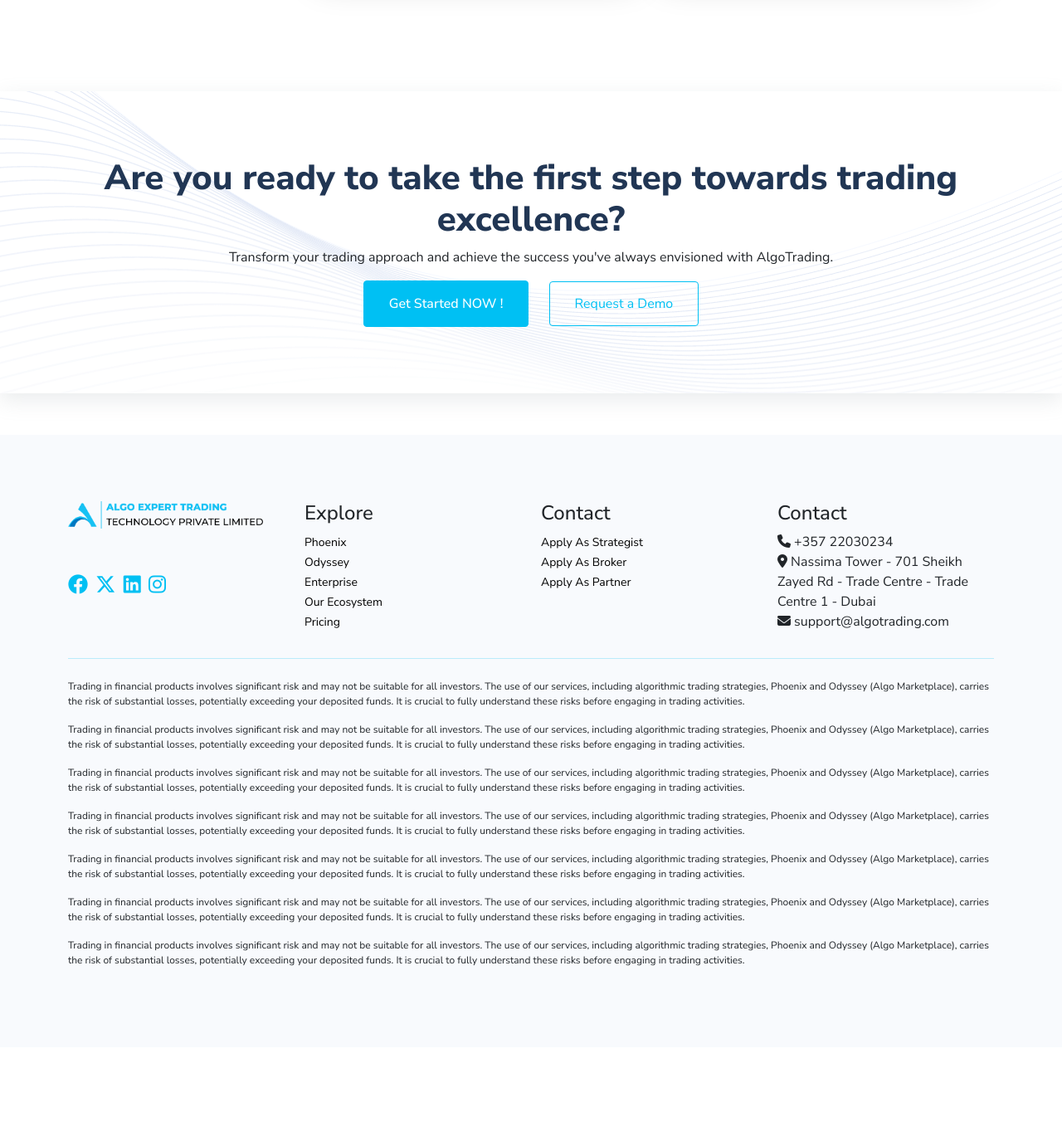
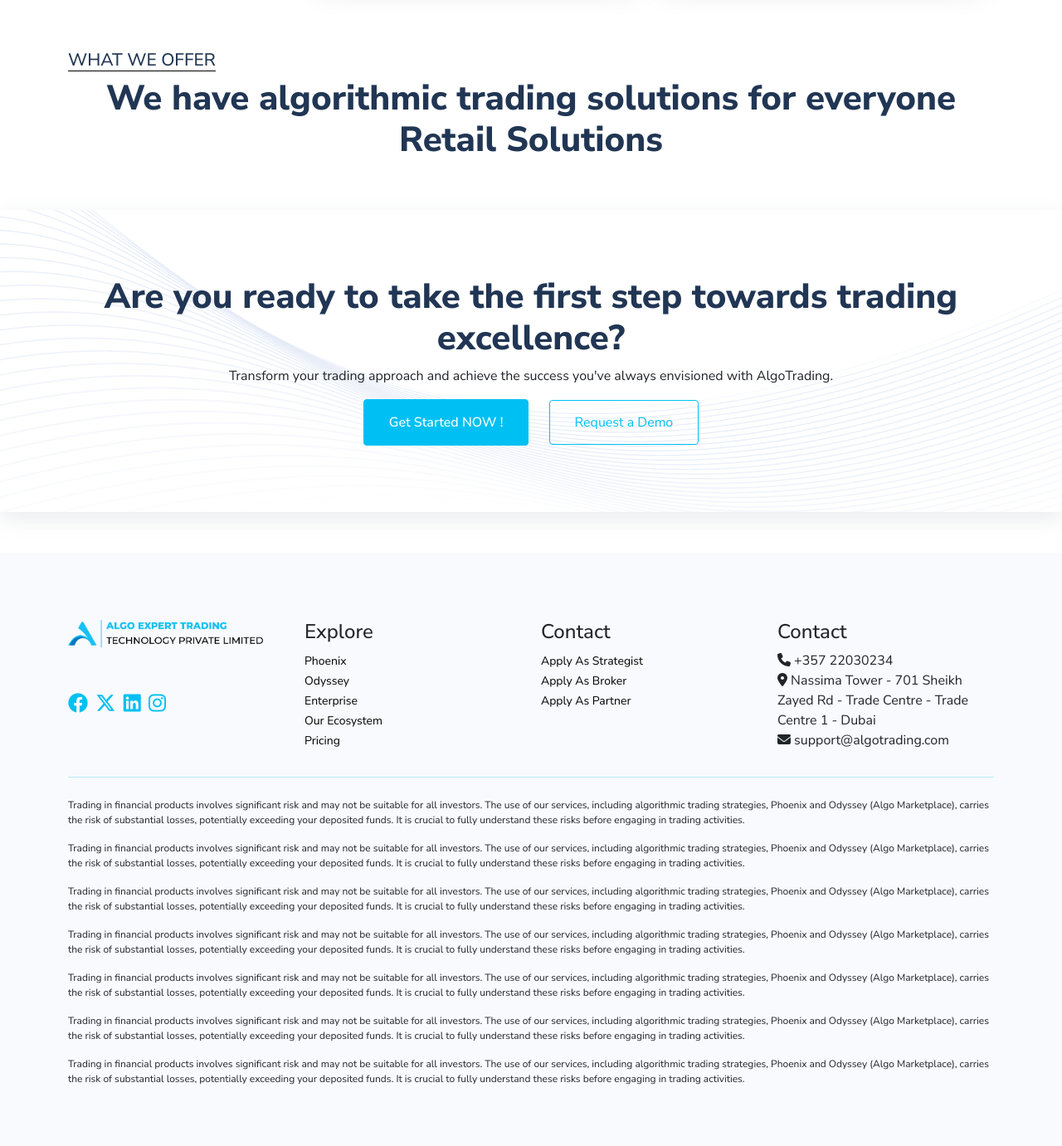
Before and after one commit to amitfxcareers/algotrading, a PHP site: page / in a window 1280 px wide; the page is wider, and only the part inside the window is pictured. Shown: the part 5119-6500 px from the top of that part at 83% size. Before the commit the page ends 6283 px from the top of that part, so only its background shows below. Run offline with PHP 8.4, Linux system fonts and the light colour scheme.

Commit message:
WHAT WE OFFER section

```diff
--- a/index.php
+++ b/index.php
@@ -456,5 +456,23 @@
 <!-- WHAT WE OFFER -->
 
 
+<!-- how it works -->
+<section class="how-it-works">
+    <div class="container">
+        <div class="row">
+            <div class="col-md-12 text-center">
+                <h4 class="subheading">
+                    WHAT WE OFFER
+                </h4>
+                <h2 class="mainheading">
+                    We have algorithmic trading solutions for everyone Retail Solutions
+                </h2>
+            </div>
+        </div>
+    </div>
+</section>
+<!-- how it works -->
+
+
 <?php include_once('./include/trading-excellence.php') ?>
 <?php include_once('./include/footer.php') ?>
```
Also changed, not shown: 1 other file.
